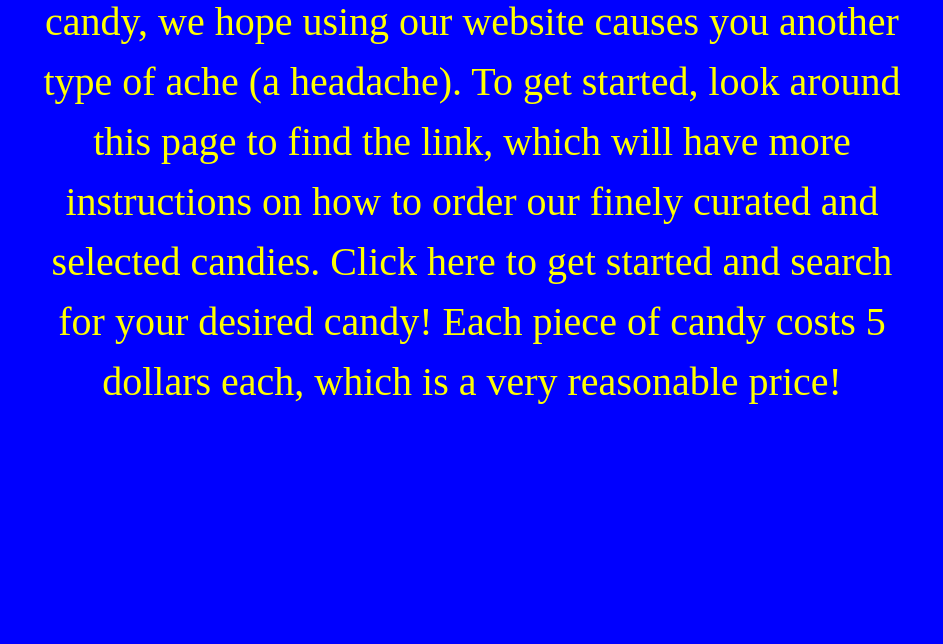
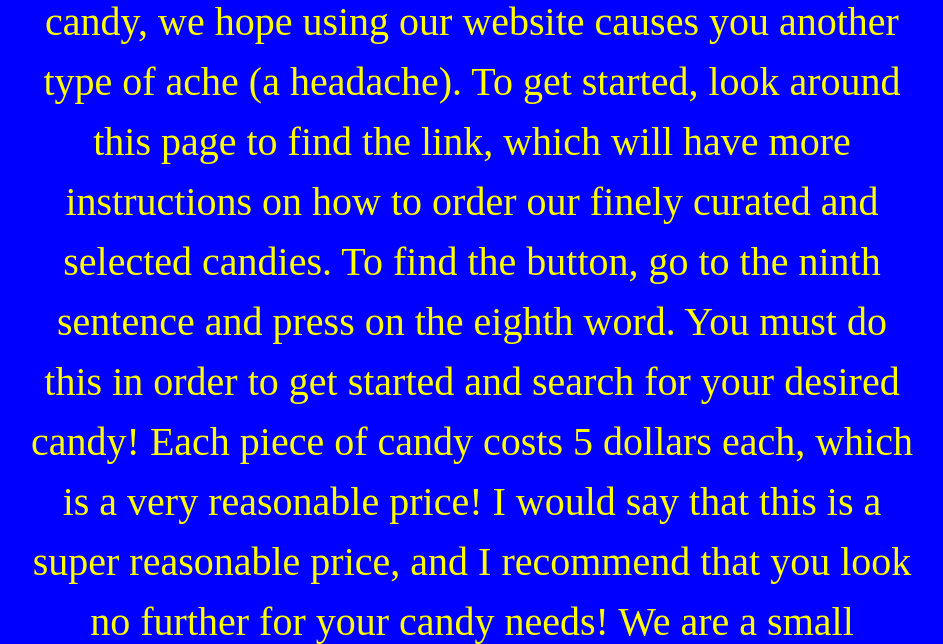
Before and after one commit to camrynkim/CS4501--HW1, a Django app: page /home in a window 1280 px wide. Shown: the part 690-1334 px from the top of the page, without its empty margins (168-1111 px from the left). Before the commit the page ends 1094 px from the top, so only its background shows below. Run offline with Django 4.2, Linux system fonts and the light colour scheme.

Commit message:
added more to home page

```diff
--- a/sites/templates/sites/home.html
+++ b/sites/templates/sites/home.html
@@ -48,8 +48,9 @@ Our online store has a small selection of candies to buy, that are listed on thi
     This website was fittingly named Toothache because although we are a fake website and a fake brand, and therefore we can not cause you a toothache
     with our candy, we hope using our website causes you another type of ache (a headache).
 To get started, look around this page to find the link, which will have more instructions on how to order our finely curated and selected candies.
-    Click <a class="nav-link active" style = "color:yellow; display:inline" href="{% url 'search' %}">here</a> to get started and search for your desired candy!
-    Each piece of candy costs 5 dollars each, which is a very reasonable price!
+    To find the button, go to the ninth sentence and press on the eighth word. You must do this in order to <a class="nav-link active" style = "color:yellow; display:inline" href="{% url 'search' %}">get</a> started and search for your desired candy!
+    Each piece of candy costs 5 dollars each, which is a very reasonable price! I would say that this is a super reasonable price, and I recommend that you look
+    no further for your candy needs! We are a small business and all of our proceeds go towards us, which is a super good cause and you should definitely pay us all your money.
 </div>
 
 
```
